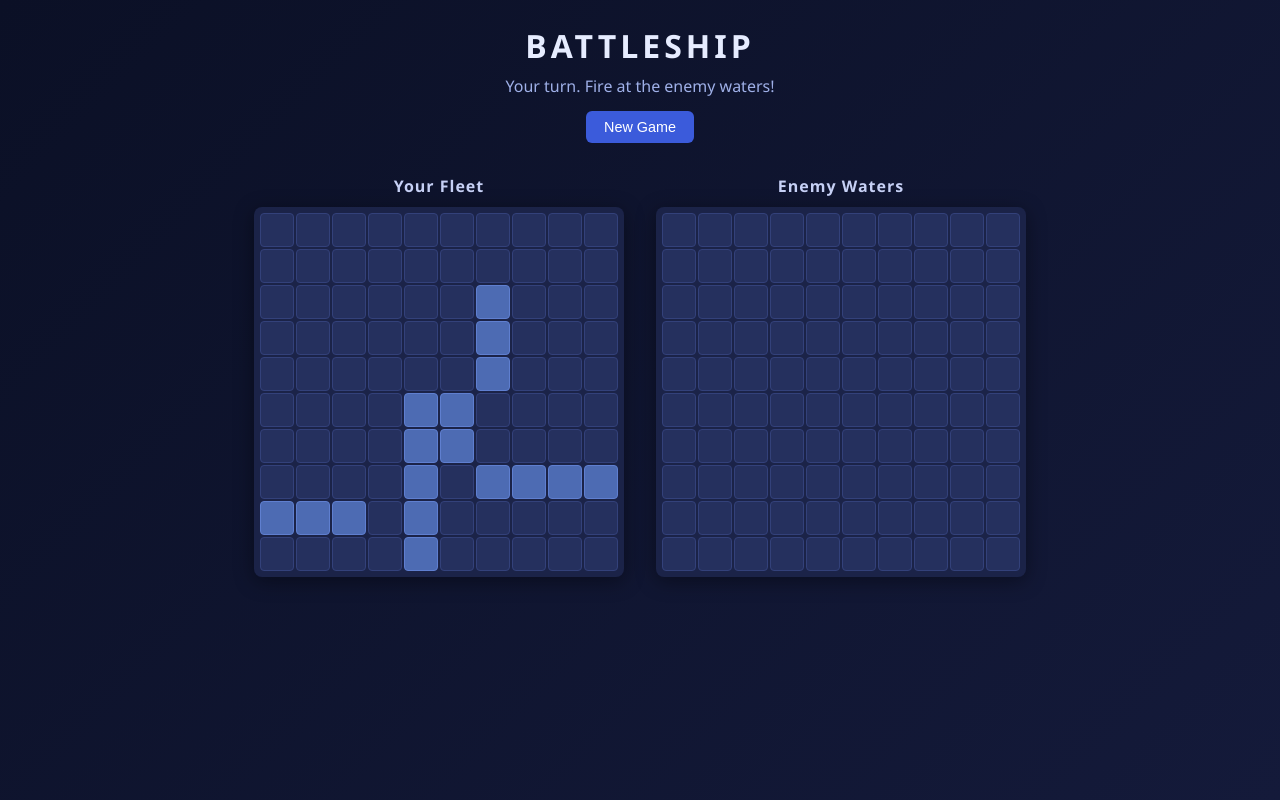
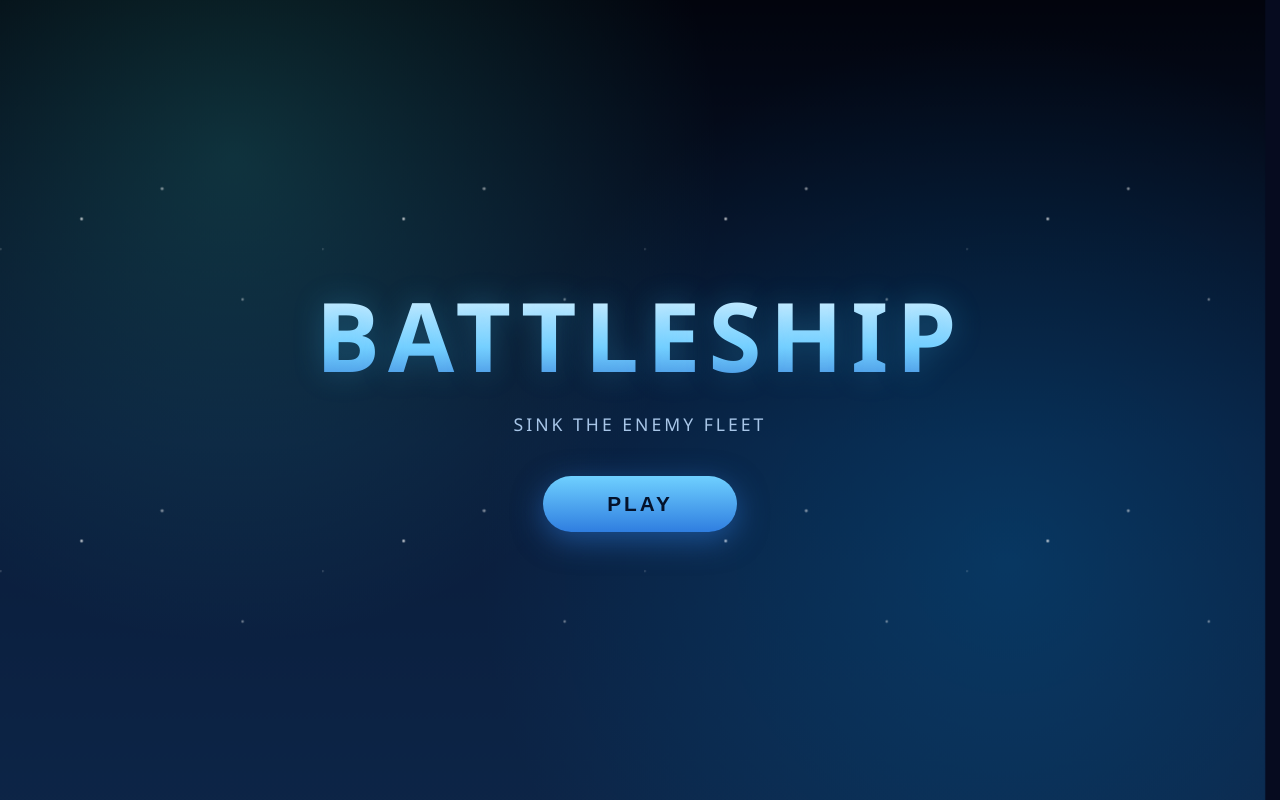
Before and after one commit to Sid2169/battleship, a website built with webpack: page src/index.html in a window 1280 px wide. Built offline with nearby package versions, Linux system fonts and the light colour scheme.

Commit message:
feat: add home screen with play button and screen routing
Adds a home/title screen with animated starfield background and a
call-to-action Play button. Establishes a screen router in index.js
that switches between Home, Setup (stubbed), and Game screens by
showing/hiding section elements.

Refactors index.js to boot on the home screen and only initialise
a match when Play is clicked. Integrates audio: menu music starts
on boot, battle music when a game begins, and SFX for fire/hit/miss
are played during attacks. The Game Over modal and restart button
now return to the home screen and switch back to menu music.

```diff
--- a/src/index.html
+++ b/src/index.html
@@ -6,6 +6,23 @@
   <title>Battleship</title>
 </head>
 <body>
+  <!-- Home / title screen -->
+  <section id="screen-home" class="screen home">
+    <div class="home-background"></div>
+    <div class="home-content">
+      <h1 class="home-title">Battleship</h1>
+      <p class="home-subtitle">Sink the enemy fleet</p>
+      <button id="play-btn" type="button" class="cta-btn">Play</button>
+    </div>
+  </section>
+
+  <!-- Board setup screen -->
+  <section id="screen-setup" class="screen setup hidden">
+    <!-- populated in board setup feature -->
+  </section>
+
+  <!-- Game screen -->
+  <section id="screen-game" class="screen game hidden">
     <header class="app-header">
       <h1>Battleship</h1>
       <p id="turn-indicator" class="turn-indicator">Their ships are hidden. Fire at will!</p>
@@ -31,5 +48,6 @@
         <button id="modal-restart-btn" type="button" class="restart-btn">Play Again</button>
       </div>
     </div>
+  </section>
 </body>
 </html>
--- a/src/index.js
+++ b/src/index.js
@@ -1,18 +1,33 @@
 import './styles.css';
 import { Game } from './core/Game.js';
 import { renderBoard } from './ui/DOM.js';
+import { audio } from './audio/audio.js';
 
-const humanBoardEl = document.getElementById('human-board');
+// Screen elements
+const screenHome   = document.getElementById('screen-home');
+const screenSetup  = document.getElementById('screen-setup');
+const screenGame   = document.getElementById('screen-game');
+const playBtn      = document.getElementById('play-btn');
+
+// Game-screen elements
+const humanBoardEl    = document.getElementById('human-board');
 const computerBoardEl = document.getElementById('computer-board');
-const turnIndicator = document.getElementById('turn-indicator');
-const restartBtn = document.getElementById('restart-btn');
-const modal = document.getElementById('game-over-modal');
-const resultTitle = document.getElementById('result-title');
-const resultMessage = document.getElementById('result-message');
+const turnIndicator  = document.getElementById('turn-indicator');
+const restartBtn     = document.getElementById('restart-btn');
+const modal          = document.getElementById('game-over-modal');
+const resultTitle    = document.getElementById('result-title');
+const resultMessage  = document.getElementById('result-message');
 const modalRestartBtn = document.getElementById('modal-restart-btn');
 
 let game;
 
+// ── screen routing ──────────────────────────────────────────────
+function showScreen(target) {
+  [screenHome, screenSetup, screenGame].forEach(s => s.classList.add('hidden'));
+  target.classList.remove('hidden');
+}
+
+// ── board helpers ───────────────────────────────────────────────
 function refreshBoards() {
   renderBoard(humanBoardEl, game.humanBoard, { enemy: false, revealed: true });
   renderBoard(computerBoardEl, game.computerBoard, { enemy: true, revealed: false });
@@ -26,48 +41,45 @@ function updateTurnIndicator() {
       : 'Enemy is firing...';
 }
 
+// ── modal ───────────────────────────────────────────────────────
 function showModal(title, message) {
   resultTitle.textContent = title;
   resultMessage.textContent = message;
   modal.classList.remove('hidden');
 }
 
+// ── computer turn ───────────────────────────────────────────────
 function handleComputerTurn() {
-  if (game.isOver()) {
-    endGame();
-    return;
-  }
+  if (game.isOver()) { endGame(); return; }
   turnIndicator.textContent = 'Enemy is firing...';
   setTimeout(() => {
     game.computerAttack();
     refreshBoards();
-    if (game.isOver()) {
-      endGame();
-    } else {
-      updateTurnIndicator();
-    }
+    if (game.isOver()) endGame();
+    else updateTurnIndicator();
   }, 400);
 }
 
+// ── human attack ────────────────────────────────────────────────
 function handleCellClick(event) {
   if (game.isOver() || game.currentPlayer !== 'human') return;
-  if (event.target.classList.contains('enemy') === false) return;
-
+  if (!event.target.classList.contains('enemy')) return;
   const row = Number(event.target.dataset.row);
   const col = Number(event.target.dataset.col);
   if (game.computerBoard.shots.has(`${row},${col}`)) return;
 
-  game.humanAttack(row, col);
+  audio.playSfx('fire');
+  const result = game.humanAttack(row, col);
+  audio.playSfx(result === 'hit' ? 'hit' : 'miss');
   refreshBoards();
 
-  if (game.isOver()) {
-    endGame();
-  } else {
-    handleComputerTurn();
-  }
+  if (game.isOver()) endGame();
+  else handleComputerTurn();
 }
 
+// ── end of game ─────────────────────────────────────────────────
 function endGame() {
+  audio.stopMusic();
   if (game.winner === 'human') {
     showModal('Victory!', 'You sank the entire enemy fleet.');
   } else if (game.winner === 'computer') {
@@ -77,17 +89,31 @@ function endGame() {
   }
 }
 
-function startNewGame() {
+// ── start / restart ─────────────────────────────────────────────
+function startGame() {
   game = new Game();
   game.placeHumanFleet();
   game.placeComputerFleet();
+  audio.playMusic('battle');
   modal.classList.add('hidden');
   refreshBoards();
   updateTurnIndicator();
 }
 
+// ── event wiring ────────────────────────────────────────────────
+playBtn.addEventListener('click', () => {
+  showScreen(screenGame);
+  startGame();
+});
+
 computerBoardEl.addEventListener('click', handleCellClick);
-restartBtn.addEventListener('click', startNewGame);
-modalRestartBtn.addEventListener('click', startNewGame);
+restartBtn.addEventListener('click', () => {
+  audio.stopMusic();
+  showScreen(screenHome);
+  audio.playMusic('menu');
+});
+modalRestartBtn.addEventListener('click', startGame);
 
-startNewGame();
+// ── boot ────────────────────────────────────────────────────────
+showScreen(screenHome);
+audio.playMusic('menu');
--- a/src/styles.css
+++ b/src/styles.css
@@ -157,3 +157,110 @@ body {
 .hidden {
   display: none !important;
 }
+
+/*
+ * Screen routing
+ * Only one .screen is visible at a time. Non-active screens are
+ * hidden via .hidden, and the active screen is always shown.
+ */
+.screen {
+  min-height: 100vh;
+}
+
+/*
+ * Home / title screen
+ */
+.home {
+  position: relative;
+  display: flex;
+  align-items: center;
+  justify-content: center;
+  overflow: hidden;
+  background: #060b1f;
+}
+
+.home-background {
+  position: absolute;
+  inset: 0;
+  z-index: 0;
+  background:
+    radial-gradient(circle at 20% 20%, rgba(64, 224, 208, 0.18), transparent 40%),
+    radial-gradient(circle at 80% 70%, rgba(0, 119, 190, 0.28), transparent 45%),
+    linear-gradient(180deg, #02040d 0%, #0a1c3a 55%, #0d2547 100%);
+  animation: slowDrift 20s ease-in-out infinite alternate;
+}
+
+.home-background::before,
+.home-background::after {
+  content: '';
+  position: absolute;
+  inset: -20%;
+  background: radial-gradient(2px 2px at 40px 60px, rgba(255, 255, 255, 0.7), transparent),
+    radial-gradient(2px 2px at 120px 30px, rgba(255, 255, 255, 0.5), transparent),
+    radial-gradient(1.5px 1.5px at 200px 140px, rgba(255, 255, 255, 0.6), transparent),
+    radial-gradient(1px 1px at 280px 90px, rgba(255, 255, 255, 0.4), transparent);
+  background-size: 320px 320px;
+  animation: twinkle 6s ease-in-out infinite alternate;
+  opacity: 0.7;
+}
+
+.home-content {
+  position: relative;
+  z-index: 1;
+  text-align: center;
+  padding: 24px;
+}
+
+.home-title {
+  margin: 0;
+  font-size: clamp(3rem, 10vw, 6rem);
+  letter-spacing: 8px;
+  text-transform: uppercase;
+  background: linear-gradient(180deg, #ffffff 0%, #7ad0ff 60%, #2b6fd0 100%);
+  -webkit-background-clip: text;
+  background-clip: text;
+  color: transparent;
+  text-shadow: 0 0 30px rgba(64, 200, 255, 0.25);
+}
+
+.home-subtitle {
+  margin: 12px 0 40px;
+  font-size: 1.1rem;
+  color: #a8c6e8;
+  letter-spacing: 3px;
+  text-transform: uppercase;
+}
+
+.cta-btn {
+  padding: 16px 64px;
+  font-size: 1.3rem;
+  font-weight: 600;
+  letter-spacing: 3px;
+  text-transform: uppercase;
+  border: none;
+  border-radius: 999px;
+  color: #04122b;
+  background: linear-gradient(180deg, #6fd0ff, #2f7ee0);
+  box-shadow: 0 8px 30px rgba(47, 126, 224, 0.5);
+  cursor: pointer;
+  transition: transform 0.15s, box-shadow 0.15s;
+}
+
+.cta-btn:hover {
+  transform: translateY(-2px) scale(1.02);
+  box-shadow: 0 12px 40px rgba(47, 126, 224, 0.7);
+}
+
+.cta-btn:active {
+  transform: translateY(1px) scale(0.98);
+}
+
+@keyframes slowDrift {
+  from { transform: translateX(-2%) scale(1); }
+  to   { transform: translateX(2%) scale(1.05); }
+}
+
+@keyframes twinkle {
+  from { opacity: 0.4; }
+  to   { opacity: 0.9; }
+}
```
Lines whose indentation alone changed are shown as unchanged.
